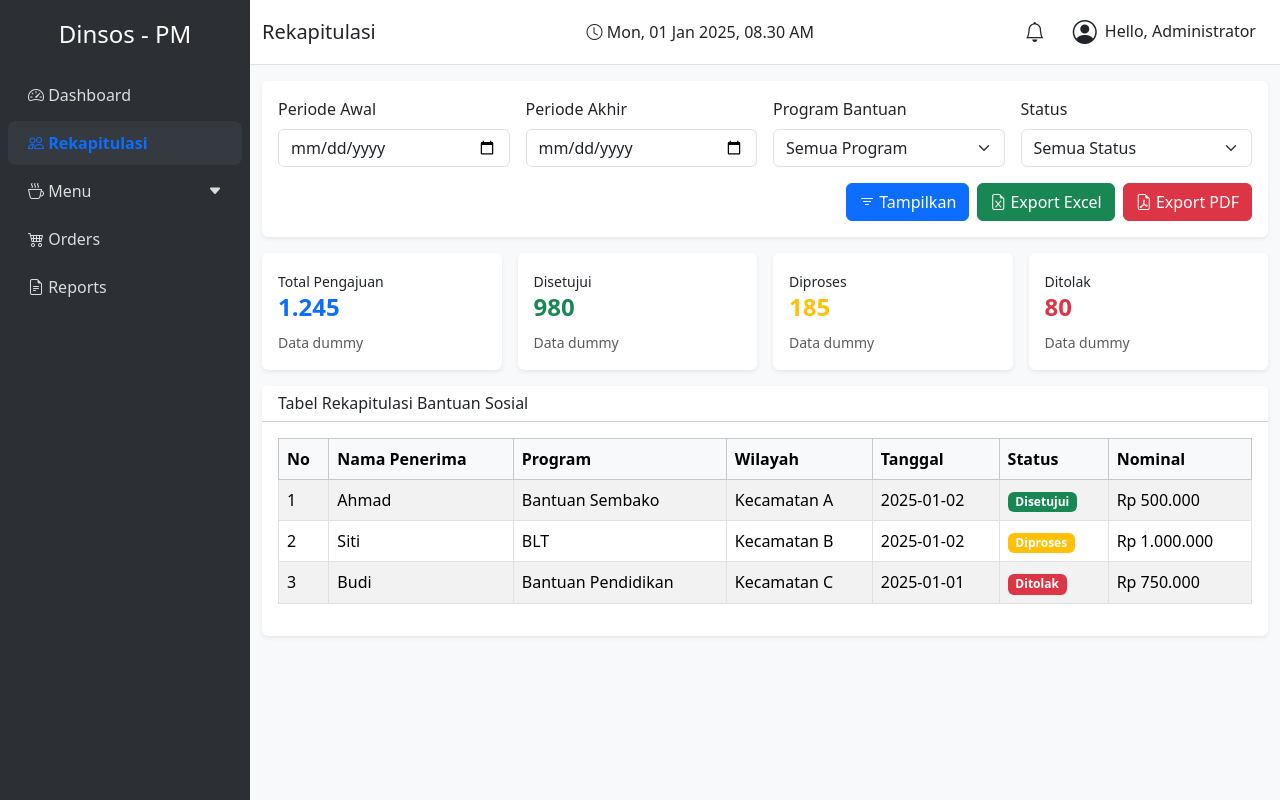
After one commit to agaa27/dinsos, a PHP site: page /rekap.php in a window 1280 px wide. The commit adds this page. Run offline with PHP 8.4, Linux system fonts and the light colour scheme.

Commit message:
tampilan rekapitulasi

```diff
--- a/sistem_informasi_dinsos/dashboard.php
+++ b/sistem_informasi_dinsos/dashboard.php
@@ -1,8 +1,4 @@
 <?php
-error_reporting(0);
-ini_set('display_errors', 0);
-
-
 ?>
 <!DOCTYPE html>
 <html lang="en">
--- a/sistem_informasi_dinsos/includes/sidebar.php
+++ b/sistem_informasi_dinsos/includes/sidebar.php
@@ -1,12 +1,12 @@
 <div class="sidebar">
-  <h4 class="text-center mb-4">☕ CoffeeWare</h4>
+  <h4 class="text-center mb-4">Dinsos - PM</h4>
 
   <a href="dashboard.php" class="<?= basename($_SERVER['PHP_SELF']) == 'dashboard.php' ? 'active fw-bold text-primary' : '' ?>">
     <i class="bi bi-speedometer2"></i> Dashboard
   </a>
 
-  <a href="users.php" class="<?= basename($_SERVER['PHP_SELF']) == 'users.php' ? 'active fw-bold text-primary' : '' ?>">
-    <i class="bi bi-people"></i> Users
+  <a href="rekap.php" class="<?= basename($_SERVER['PHP_SELF']) == 'rekap.php' ? 'active fw-bold text-primary' : '' ?>">
+    <i class="bi bi-people"></i> Rekapitulasi
   </a>
 
   <!-- Dropdown Menu -->
--- /dev/null
+++ b/sistem_informasi_dinsos/rekap.php
@@ -0,0 +1,293 @@
+<!DOCTYPE html>
+<html lang="id">
+<head>
+  <meta charset="UTF-8">
+  <meta name="viewport" content="width=device-width, initial-scale=1">
+  <title>DINSOS-PM | Rekapitulasi Bantuan Sosial</title>
+
+  <!-- Bootstrap 5 -->
+  <link href="https://cdn.jsdelivr.net/npm/bootstrap@5.3.2/dist/css/bootstrap.min.css" rel="stylesheet">
+  <!-- Bootstrap Icons -->
+  <link href="https://cdn.jsdelivr.net/npm/bootstrap-icons@1.10.5/font/bootstrap-icons.css" rel="stylesheet">
+
+  <style>
+    body { background-color: #f8f9fa; }
+    .main-content { margin-left: 250px; }
+    .navbar { background-color: #fff; border-bottom: 1px solid #dee2e6; }
+    .card-summary h4 { font-weight: bold; }
+    .sidebar {
+      width: 250px;
+      height: 100vh;
+      position: fixed;
+      background-color: #2c2f33;
+      color: white;
+      padding-top: 20px;
+    }
+    .sidebar a {
+      color: #ddd;
+      text-decoration: none;
+      display: block;
+      padding: 10px 20px;
+      border-radius: 8px;
+      margin: 4px 8px;
+    }
+    .sidebar a:hover, .sidebar a.active {
+      background-color: #343a40;
+      color: #fff;
+    }
+    .main-content {
+      margin-left: 250px;
+    }
+    .navbar {
+      background-color: #fff;
+      border-bottom: 1px solid #dee2e6;
+    }
+    .navbar {
+      background-color: #fff;
+      border-bottom: 1px solid #dee2e6;
+    }
+    .account-dropdown {
+      position: relative;
+      display: inline-block;
+    }
+
+    .account-dropdown .dropdown-content {
+      display: none;
+      position: absolute;
+      right: 0;
+      background-color: white;
+      min-width: 200px;
+      box-shadow: 0px 8px 16px rgba(0,0,0,0.2);
+      padding: 10px;
+      border-radius: 10px;
+      z-index: 10;
+    }
+
+    .account-dropdown .dropdown-content p {
+      margin: 8px 0;
+      padding: 5px 10px;
+    }
+
+    .account-dropdown .dropdown-content a {
+      color: black;
+      text-decoration: none;
+    }
+
+    .account-dropdown .dropdown-content a:hover {
+      color: #007bff;
+    }
+
+    /* Saat ikon 👤 di-hover, tampilkan dropdown */
+    .account-dropdown:hover .dropdown-content {
+      display: block;
+    }
+
+    /* Styling tambahan opsional */
+    .account-btn {
+      background: none;
+      border: none;
+      font-size: 1.5rem;
+    }
+
+    .account-btn:hover {
+      cursor: pointer;
+    }
+
+  </style>
+</head>
+
+<body>
+
+<!-- Sidebar -->
+<?php include "includes/sidebar.php"; ?>
+
+<div class="main-content">
+
+  <!-- Navbar -->
+  <nav class="navbar navbar-expand-lg navbar-light d-flex mt-0">
+    <div class="container-fluid">
+      <h5 class="mb-0">Rekapitulasi</h5>
+      <span class="date">
+        <i class="bi bi-clock"></i> Mon, 01 Jan 2025, 08.30 AM
+      </span>
+
+      <div class="d-flex align-items-center">
+        <i class="bi bi-bell me-3 fs-5"></i>
+
+        <!-- Account Dropdown -->
+        <div class="account-dropdown position-relative">
+          <button class="btn account-btn d-flex align-items-center">
+            <i class="bi bi-person-circle fs-4 me-2"></i>
+            <h6 class="mb-0">Hello, Administrator</h6>
+          </button>
+
+          <div class="dropdown-content">
+            <p><strong>Administrator</strong></p>
+            <p>admin@dinsos.go.id</p>
+            <p>0856736263</p>
+            <p><a class="login-logout" href="#">Logout</a></p>
+          </div>
+        </div>
+      </div>
+    </div>
+  </nav>
+
+  <!-- FILTER -->
+  <div class="container mt-3">
+    <div class="card shadow-sm border-0">
+      <div class="card-body">
+        <form class="row g-3">
+
+          <div class="col-md-3">
+            <label class="form-label">Periode Awal</label>
+            <input type="date" class="form-control">
+          </div>
+
+          <div class="col-md-3">
+            <label class="form-label">Periode Akhir</label>
+            <input type="date" class="form-control">
+          </div>
+
+          <div class="col-md-3">
+            <label class="form-label">Program Bantuan</label>
+            <select class="form-select">
+              <option>Semua Program</option>
+              <option>Bantuan Sembako</option>
+              <option>BLT</option>
+              <option>Bantuan Pendidikan</option>
+            </select>
+          </div>
+
+          <div class="col-md-3">
+            <label class="form-label">Status</label>
+            <select class="form-select">
+              <option>Semua Status</option>
+              <option>Disetujui</option>
+              <option>Diproses</option>
+              <option>Ditolak</option>
+            </select>
+          </div>
+
+          <div class="col-md-12 d-flex justify-content-end gap-2">
+            <button class="btn btn-primary">
+              <i class="bi bi-filter"></i> Tampilkan
+            </button>
+            <button class="btn btn-success">
+              <i class="bi bi-file-earmark-excel"></i> Export Excel
+            </button>
+            <button class="btn btn-danger">
+              <i class="bi bi-file-earmark-pdf"></i> Export PDF
+            </button>
+          </div>
+
+        </form>
+      </div>
+    </div>
+  </div>
+
+  <!-- SUMMARY REKAP -->
+  <div class="container mt-3">
+    <div class="row g-3">
+
+      <div class="col-md-3">
+        <div class="card card-summary shadow-sm border-0">
+          <div class="card-body">
+            <small>Total Pengajuan</small>
+            <h4 class="text-primary">1.245</h4>
+            <small class="text-muted">Data dummy</small>
+          </div>
+        </div>
+      </div>
+
+      <div class="col-md-3">
+        <div class="card card-summary shadow-sm border-0">
+          <div class="card-body">
+            <small>Disetujui</small>
+            <h4 class="text-success">980</h4>
+            <small class="text-muted">Data dummy</small>
+          </div>
+        </div>
+      </div>
+
+      <div class="col-md-3">
+        <div class="card card-summary shadow-sm border-0">
+          <div class="card-body">
+            <small>Diproses</small>
+            <h4 class="text-warning">185</h4>
+            <small class="text-muted">Data dummy</small>
+          </div>
+        </div>
+      </div>
+
+      <div class="col-md-3">
+        <div class="card card-summary shadow-sm border-0">
+          <div class="card-body">
+            <small>Ditolak</small>
+            <h4 class="text-danger">80</h4>
+            <small class="text-muted">Data dummy</small>
+          </div>
+        </div>
+      </div>
+
+    </div>
+  </div>
+
+  <!-- TABEL REKAP -->
+  <div class="container mt-3 mb-4">
+    <div class="card shadow-sm border-0">
+      <div class="card-header bg-white">
+        <h6 class="mb-0">Tabel Rekapitulasi Bantuan Sosial</h6>
+      </div>
+
+      <div class="card-body table-responsive">
+        <table class="table table-bordered table-striped align-middle">
+          <thead class="table-light">
+            <tr>
+              <th>No</th>
+              <th>Nama Penerima</th>
+              <th>Program</th>
+              <th>Wilayah</th>
+              <th>Tanggal</th>
+              <th>Status</th>
+              <th>Nominal</th>
+            </tr>
+          </thead>
+          <tbody>
+            <tr>
+              <td>1</td>
+              <td>Ahmad</td>
+              <td>Bantuan Sembako</td>
+              <td>Kecamatan A</td>
+              <td>2025-01-02</td>
+              <td><span class="badge bg-success">Disetujui</span></td>
+              <td>Rp 500.000</td>
+            </tr>
+            <tr>
+              <td>2</td>
+              <td>Siti</td>
+              <td>BLT</td>
+              <td>Kecamatan B</td>
+              <td>2025-01-02</td>
+              <td><span class="badge bg-warning">Diproses</span></td>
+              <td>Rp 1.000.000</td>
+            </tr>
+            <tr>
+              <td>3</td>
+              <td>Budi</td>
+              <td>Bantuan Pendidikan</td>
+              <td>Kecamatan C</td>
+              <td>2025-01-01</td>
+              <td><span class="badge bg-danger">Ditolak</span></td>
+              <td>Rp 750.000</td>
+            </tr>
+          </tbody>
+        </table>
+      </div>
+    </div>
+  </div>
+
+</div>
+
+<script src="https://cdn.jsdelivr.net/npm/bootstrap@5.3.2/dist/js/bootstrap.bundle.min.js"></script>
+</body>
+</html>
```
Also changed, not shown: sistem_informasi_dinsos/includes/navbar.php (added, +27 -0 lines).
